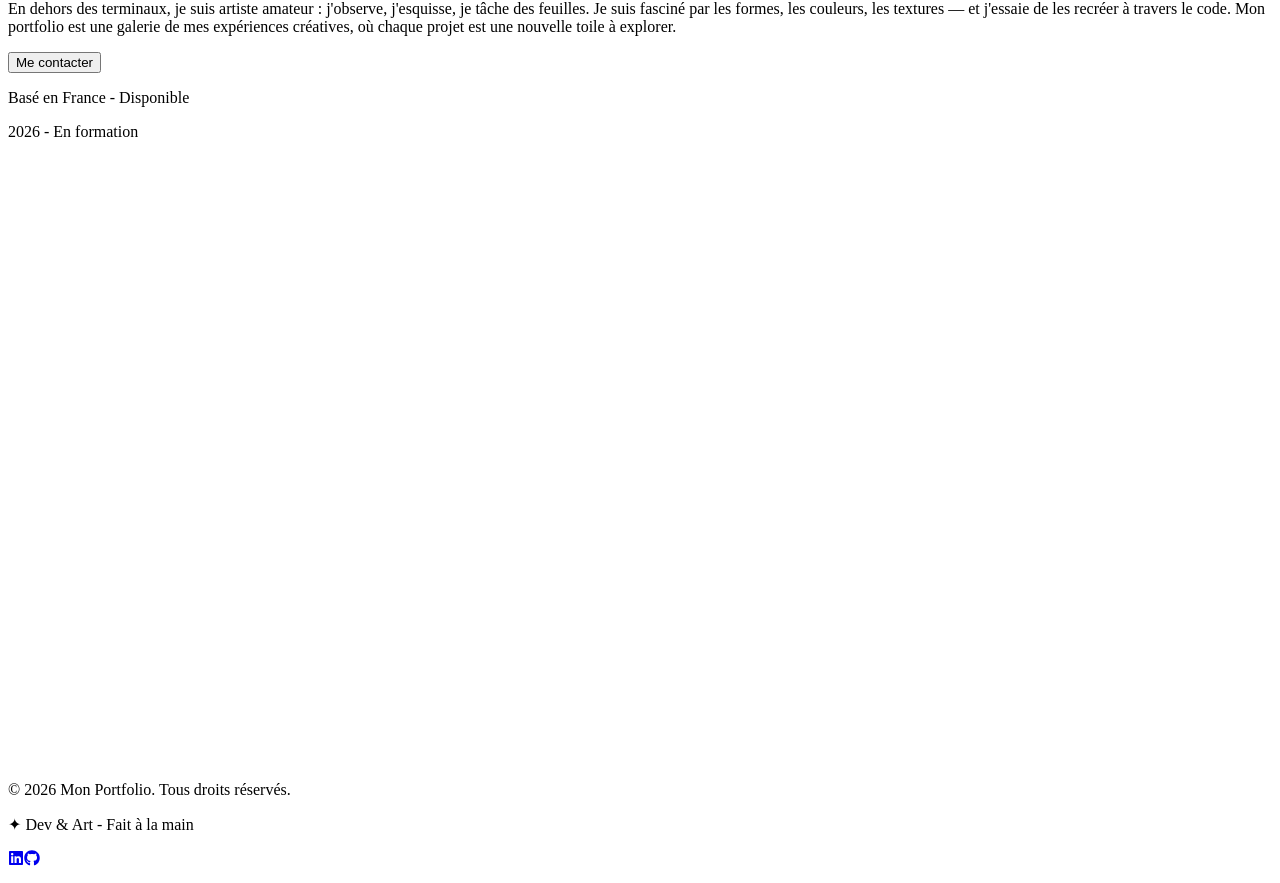
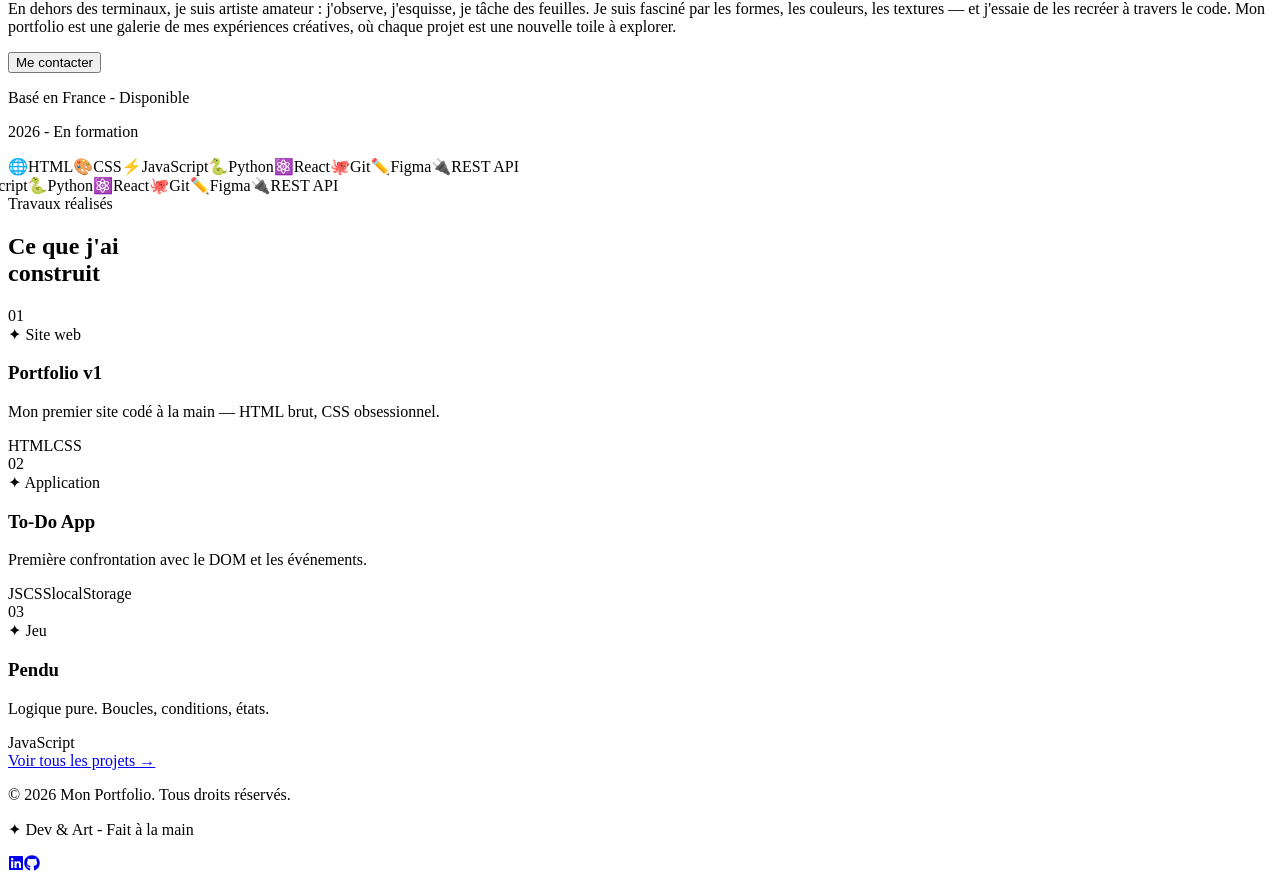
Before and after one commit to Shinemi/Portfolio, a React (Vite) app in the folder Portfolio-SimonLucas/: page / in a window 1280 px wide. Shown: the part 681-1564 px from the top of the page. Built offline with nearby package versions, Linux system fonts and the light colour scheme.

Commit message:
Refactor Projects and Languages components for improved structure and functionality; update Skills component comment

```diff
--- a/Portfolio-SimonLucas/src/components/Projects.tsx
+++ b/Portfolio-SimonLucas/src/components/Projects.tsx
@@ -3,14 +3,49 @@ import { Link } from 'react-router-dom';
 import projects from '../data/projects.json';
 
 interface Props {
-  showMore?: boolean;  // true = affiche le lien "voir tous les projets"
-  onlyFeatured?: boolean; // true = affiche uniquement les projets featured
+  showMore?: boolean;
+  onlyFeatured?: boolean;
 }
 
 export default function Projects({ showMore = false, onlyFeatured = false }: Props) {
+
+  // Si onlyFeatured est true, on filtre — sinon on prend tout
+  const list = onlyFeatured
+    ? projects.filter((p) => p.featured)
+    : projects;
+
   return (
-    <section>
-      {/* ta grille de projets ici */}
+    <section className="projects" id="projets">
+      <div className="s-inner">
+
+        <div className="s-label">Travaux réalisés</div>
+        <h2 className="s-title">Ce que j'ai<br />construit</h2>
+
+        <div className="proj-grid">
+          {list.map((p) => (
+            <div key={p.num} className={`proj-card ${p.wip ? 'proj-card-wip' : ''}`}>
+              <div className="proj-num">{p.num}</div>
+              <div className="proj-tag">✦ {p.tag}</div>
+              <h3 className="proj-title">{p.title}</h3>
+              <p className="proj-desc">{p.desc}</p>
+              {p.stack.length > 0 && (
+                <div className="proj-stack">
+                  {p.stack.map((s) => <span key={s}>{s}</span>)}
+                </div>
+              )}
+            </div>
+          ))}
+        </div>
+
+        {showMore && (
+          <div className="proj-more">
+            <Link to="/projects" className="proj-more-link">
+              Voir tous les projets →
+            </Link>
+          </div>
+        )}
+
+      </div>
     </section>
   );
 }
--- a/Portfolio-SimonLucas/src/components/Skills.tsx
+++ b/Portfolio-SimonLucas/src/components/Skills.tsx
@@ -4,7 +4,7 @@ import skillGroups from '../data/skills.json';
 export default function Skills() {
   return (
     <section>
-      {/* tes badges de compétences ici */}
+      {/* badges de compétences */}
     </section>
   );
 }
--- a/Portfolio-SimonLucas/src/components/languages.tsx
+++ b/Portfolio-SimonLucas/src/components/languages.tsx
@@ -1,44 +1,36 @@
 import languages from '../data/languages.json';
-import { motion } from 'motion/react';
+import { motion } from "motion/react"
 
 export default function Languages() {
-  const doubled = [...languages, ...languages];
-
   return (
-    <section className="langs">
-
-      {/* Rangée 1 — vers la gauche */}
-      <div className="langs-row">
+    <section>
+      {/* bande défilante sens normal */}
       <motion.div
-          className="langs-track"
-          animate={{ x: ['0%', '-50%'] }}
-          transition={{ duration: 20, repeat: Infinity, ease: 'linear' }}
+        className="languages-marquee"
+        animate={{ x: ["-50%%", "0%"] }}
+        transition={{ duration: 10, repeat: Infinity, ease: "linear" }}
       >
-          {doubled.map((lang, i) => (
-            <div className="langs-item" key={i}>
-              <span>{lang.icon}</span>
-              <span className="langs-name">{lang.name}</span>
-            </div>
+        {languages.map((lang) => (
+          <span key={lang.id} className="language-item">
+            {lang.icon}
+            {lang.name}
+          </span>
         ))}
       </motion.div>
-      </div>
 
-      {/* Rangée 2 — vers la droite */}
-      <div className="langs-row">
+      {/* bande défilante sens inverse */}
       <motion.div
-          className="langs-track"
-          animate={{ x: ['-50%', '0%'] }}
-          transition={{ duration: 16, repeat: Infinity, ease: 'linear' }}
+        className="languages-marquee reverse"
+        animate={{ x: ["0%", "-50%"] }}
+        transition={{ duration: 20, repeat: Infinity, ease: "linear" }}
       >
-          {doubled.map((lang, i) => (
-            <div className="langs-item" key={i}>
-              <span>{lang.icon}</span>
-              <span className="langs-name">{lang.name}</span>
-            </div>
+        {languages.map((lang) => (
+          <span key={lang.id} className="language-item">
+            {lang.icon}
+            {lang.name}
+          </span>
         ))}
       </motion.div>
-      </div>
-
     </section>
   );
 }
```
Lines whose indentation alone changed are shown as unchanged.
